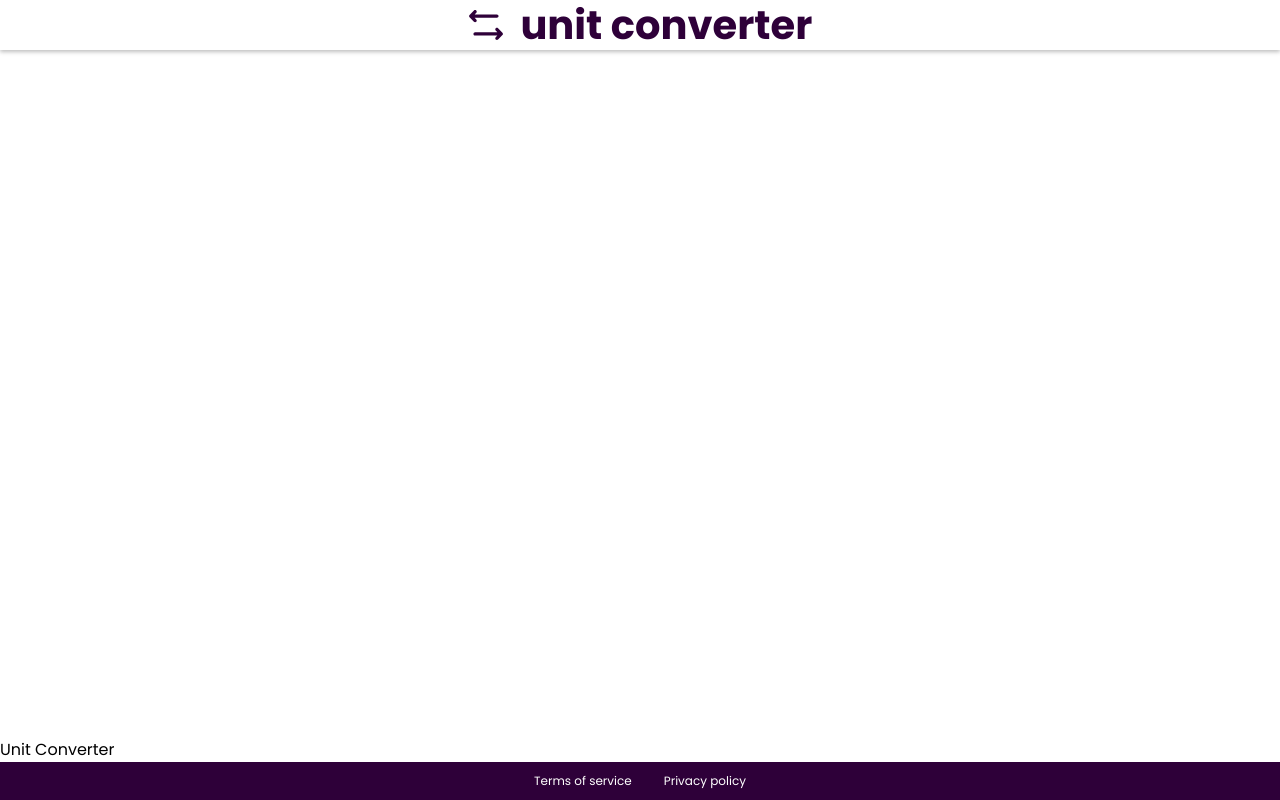
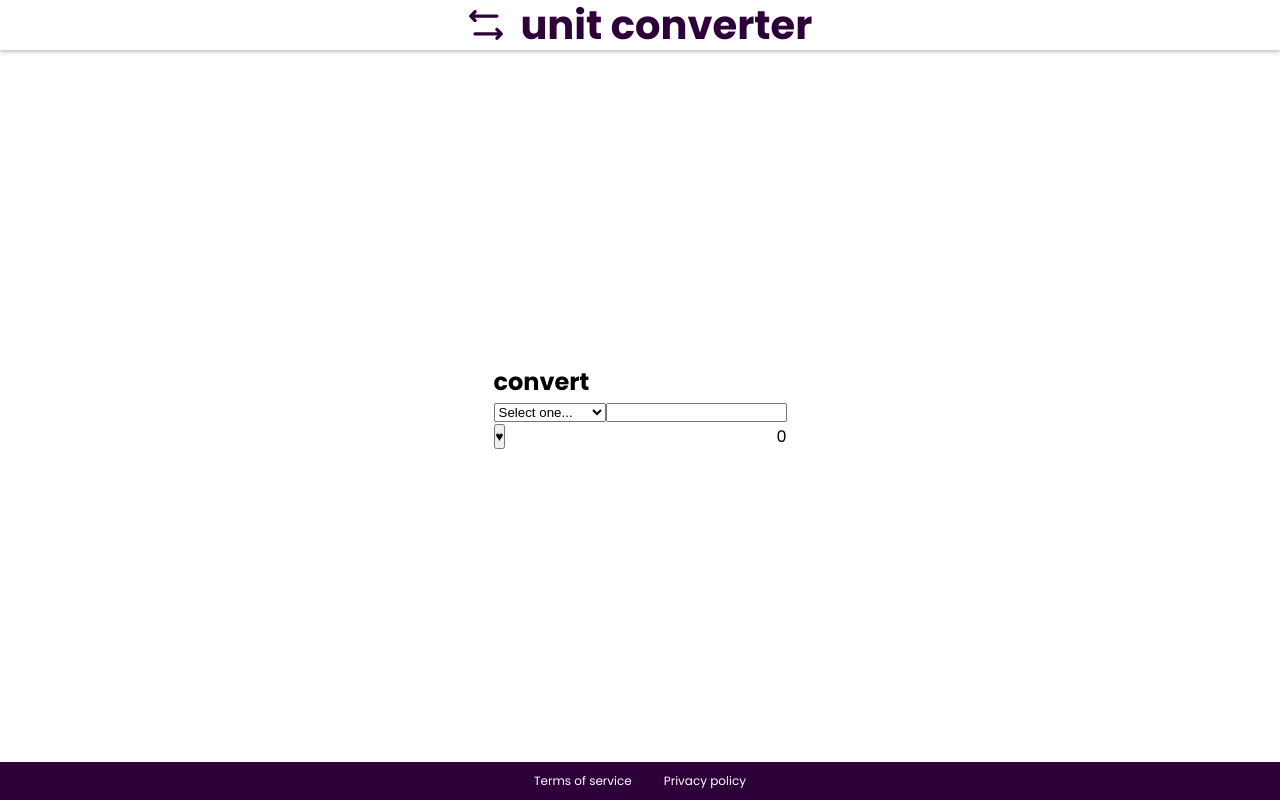
Before and after one commit to Unodecopas/unit-converter, a React (Vite) app: page / in a window 1280 px wide. Built offline with nearby package versions, Linux system fonts and the light colour scheme.

Commit message:
feat: add logic for converter

```diff
--- a/src/App.css
+++ b/src/App.css
@@ -7,4 +7,7 @@
 }
 .App main {
   flex-grow: 1;
+  display: flex;
+  place-items: center;
+  place-content: center;
 }
--- a/src/App.jsx
+++ b/src/App.jsx
@@ -1,5 +1,6 @@
 import React from 'react'
 import './App.css'
+import Converter from './components/Converter/Converter'
 import Footer from './components/Footer'
 import Header from './components/Header/Header'
 
@@ -8,9 +9,8 @@ const App = () => {
     <div className="App">
       <Header />
       <main>
-
+        <Converter />
       </main>
-      Unit Converter
       <Footer />
     </div>
   )
--- /dev/null
+++ b/src/components/Converter/Converter.jsx
@@ -0,0 +1,82 @@
+import React, { useEffect, useState } from 'react'
+import styles from './styles.module.css'
+
+const OPTIONS = [
+  {
+    id: 1,
+    target: 'km',
+    output: 'miles',
+    factor: 0.62137
+  },
+  {
+    id: 2,
+    target: 'miles',
+    output: 'km',
+    factor: 1.6093
+  },
+  {
+    id: 3,
+    target: 'feets',
+    output: 'metres',
+    factor: 3.281
+  },
+  {
+    id: 4,
+    target: 'metres',
+    output: 'feets',
+    factor: 0.30487
+  },
+  {
+    id: 5,
+    target: 'cms',
+    output: 'inches',
+    factor: 2.54
+  },
+  {
+    id: 6,
+    target: 'inches',
+    output: 'cms',
+    factor: 0.3937
+  }
+]
+const Converter = () => {
+  const [value, setValue] = useState(0)
+  const [result, setResult] = useState({ result: 0, resulType: '' })
+  const [type, setType] = useState('')
+
+  const handleType = (e) => {
+    const value = e.target.value
+    console.log(value)
+    setType(value)
+  }
+  useEffect(() => {
+    if (type) {
+      const selectedOption = OPTIONS.find(obj => obj.target === type)
+      setResult({ result: value / selectedOption.factor, resulType: selectedOption.output })
+    }
+  }, [value, type])
+  return (
+    <div className={styles.converter}>
+      <h2>convert</h2>
+      <div className={styles.inputs}>
+        <select name="type" onChange={handleType} defaultValue={type}>
+          <option disabled value=''>Select one...</option>
+          {
+            OPTIONS.map(opt => {
+              return (
+                <option key={opt.id} value={opt.target} >{`${opt.target} -> ${opt.output}`}</option>
+              )
+            })
+          }
+        </select>
+        <input type="number" name={value} onChange={e => setValue(e.target.value)}/><span>{type}</span>
+      </div>
+      <div className={styles.results}>
+        <button>♥</button>
+        <p>{result.result} {result.resulType}</p>
+      </div>
+    </div>
+  )
+}
+
+export default Converter
--- /dev/null
+++ b/src/components/Converter/styles.module.css
@@ -0,0 +1,11 @@
+.converter {
+  display: flex;
+  flex-direction: column;
+}
+.inputs {
+}
+
+.results {
+  display: flex;
+  justify-content: space-between;
+}
--- a/src/index.css
+++ b/src/index.css
@@ -16,3 +16,8 @@ html,
 body {
   font-family: "Poppins", sans-serif;
 }
+input::-webkit-outer-spin-button,
+input::-webkit-inner-spin-button {
+  -webkit-appearance: none;
+  margin: 0;
+}
```
